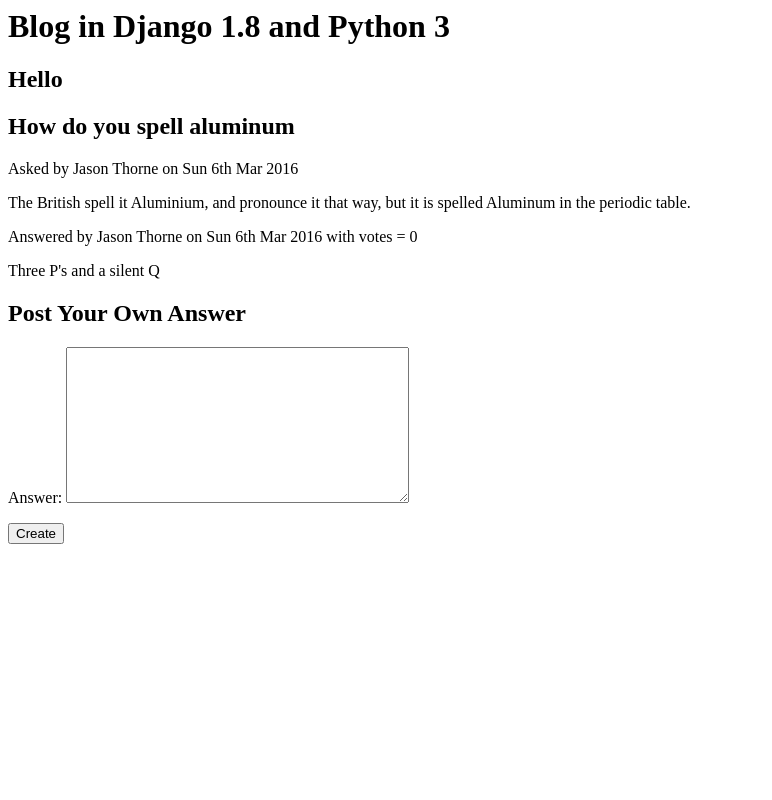
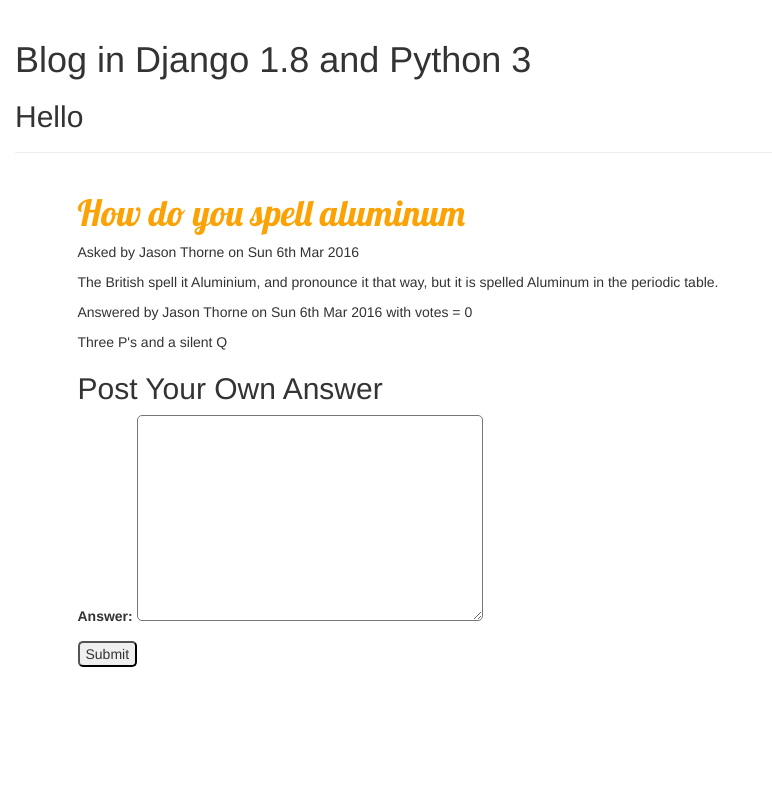
Before and after one commit to jrthorne/healthblog, a Django app: page /blog/answerquestion/4/ in a window 1280 px wide. Shown: the whole page, without its empty margins (0-772 px from the left). Run offline with Django 3.2, Linux system fonts and the light colour scheme; a user stored in the database is signed in; data comes from the database, SQL or seed files in the repository; both versions use the stored data as it was after the commit; some libraries are stand-ins or nearby versions.

Commit message:
Look and feel

```diff
--- a/project/settings/__init__.py
+++ b/project/settings/__init__.py
@@ -125,7 +125,11 @@
 
 # Static files (CSS, JavaScript, Images)
 # https://docs.djangoproject.com/en/1.8/howto/static-files/
+STATIC_ROOT = os.path.join(BASE_DIR, 'static')
 
+STATICFILES_DIRS = (
+    os.path.join(BASE_DIR, 'static_local'),
+)
 STATIC_URL = '/static/'
 
 try:
--- a/static_local/css/core.css
+++ b/static_local/css/core.css
@@ -1,3 +1,12 @@
+h1 a {
+    color: #FCA205;
+    font-family: 'Lobster';
+}
+
+body {
+    padding-left: 15px;
+}
+
 .table-curved {
     border-collapse:separate;
     border: 0;
--- a/templates/base.html
+++ b/templates/base.html
@@ -4,13 +4,15 @@
         <title>Questions and Answers</title>
 
         <script src="{% static "js/jquery-1.8.2.min.js" %}"></script>
-        <noscript>
-            <link rel="stylesheet" href="{% static "css/core.css" %}" />
-        </noscript>
+
+        <link rel="stylesheet" href="{% static "css/core.css" %}" />
+        <link rel="stylesheet" href="http://maxcdn.bootstrapcdn.com/bootstrap/3.2.0/css/bootstrap.min.css">
+        <link rel="stylesheet" href="http://maxcdn.bootstrapcdn.com/bootstrap/3.2.0/css/bootstrap-theme.min.css">
+        <link href="http://fonts.googleapis.com/css?family=Lobster&subset=latin,latin-ext" rel="stylesheet" type="text/css">
 
     </head>
     <body>
-        <div>
+        <div  class="page-header">
             <h1>Blog in Django 1.8 and Python 3</h1>
             {% if user and not user.is_anonymous %}
                 <h2>Hello {{ user.first_name }}</h2>
--- a/templates/blog/answer_form.html
+++ b/templates/blog/answer_form.html
@@ -2,22 +2,31 @@
 
 
 {% block content %}
-
-<h2>{{ question.title }}</h2>
+<div class="content container">
+    <div class="row">
+        <div class="col-md-8">
+            <div class="post">
+            <h1><a href="">{{ question.title }}</a></h1>
+            <div class="date">
             <p>Asked by
             {{ question.original_poster.user.first_name }}
             {{ question.original_poster.user.last_name }} on
             {{ question.when_asked|date:"D jS M Y" }}
             </p>
-<p>{{ question.description }}</p>
+            </div>
+            <p>{{ question.description|linebreaks }}</p>
+            </div>
 
+            <div class="post">
             {% for ans in question.answers.all %}
+                <div class="date">
                 <P>Answered by {{ ans.author.user.first_name }} {{ ans.author.user.last_name }} on
                 {{ ans.when_answered|date:"D jS M Y" }} with votes = {{ ans.votes }}
                 </P>
-    <p>{{ ans.answer }}</p>
+                </div>
+                <p>{{ ans.answer|linebreaks }}</p>
             {% endfor %}
-
+            </div>
 
             <h2>Post Your Own Answer</h2>
             {% if form.errors %}
@@ -29,7 +38,7 @@
             <form action="" method="post">
                 {% csrf_token %}
                 {{ form.as_p }}
-    <input type="submit" value="Create" />
+                <input type="submit" value="Submit" />
             </form>
 
 {% endblock %}
--- a/templates/blog/home.html
+++ b/templates/blog/home.html
@@ -3,10 +3,10 @@
 {% block content %}
 {% if user and not user.is_anonymous %}
  <div id="intro">
- <H1>Welcome to my QA blog {{ user.first_name }}</H1>
+ <H1><a href="#">Welcome to my QA blog {{ user.first_name }}</a></H1>
  {% else %}
  <div>
- <H1>Log in via one of the social methods below</H1>
+ <H1><a href="#">Log in via one of the social methods below</a></H1>
  {% endif %}
 
 
```
Also changed, not shown: db.sqlite3. Lines whose indentation alone changed are shown as unchanged.
